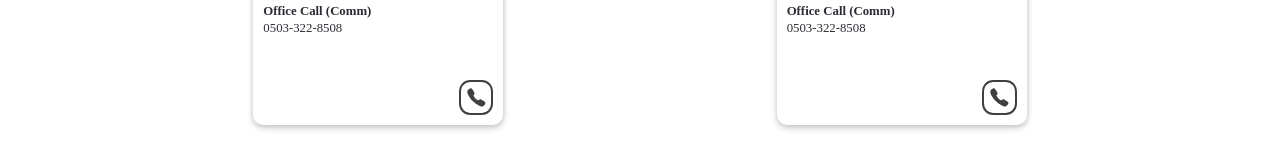
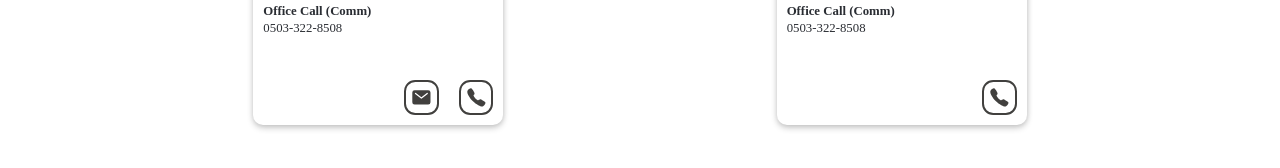
Before and after one commit to PhoenixPlanet/2-2-AHB-UMT-Web, a React (Create React App) app: page / in a window 1280 px wide. Shown: the part 422-590 px from the top of the page. Built offline with nearby package versions, Linux system fonts and the light colour scheme; a web font is replaced by a local one.

Commit message:
feat: Imlement InfoCard actions for tel and mail

```diff
--- a/src/Components/Page-Comp/InfoCard.js
+++ b/src/Components/Page-Comp/InfoCard.js
@@ -3,10 +3,6 @@ import Styles from "./InfoCard.module.css"
 import styled, { css } from "styled-components"
 
 import Card from "../UI/Card";
-import Button from "../UI/Button"
-import Gap from "../UI/Gap";
-
-import { IoCall } from "react-icons/io5"
 
 const InfoCardLayout = css`
 	/* layout settings */
@@ -19,14 +15,14 @@ function InfoCard(props) {
     return (
         <Card cardLayout={InfoCardLayout}>
 			<img className={Styles.Image} src="image/k16umt.jpg" alt="K16 UMT"/>
-			<div className={Styles.Title}>{props.title}</div>
+			<div className={Styles.Title}>
+				{props.title}
+			</div>
 			<div className={Styles.Info}>
 				{props.content}
 			</div>
 			<div className={Styles.Actions}>
-				<Button>
-					<IoCall></IoCall>
-				</Button>
+				{props.actions}
 			</div>
 		</Card>
     );
--- a/src/Components/Page-Comp/InfoCardPanel.js
+++ b/src/Components/Page-Comp/InfoCardPanel.js
@@ -4,6 +4,9 @@ import styled from "styled-components"
 import InfoCard from '../Page-Comp/InfoCard'
 import Gap from '../UI/Gap'
 import ContentWrapper from '../UI/ContentWrapper'
+import Button from '../UI/Button'
+
+import { IoCall, IoMail } from "react-icons/io5"
 
 import Contacts from '../../data/Contacts'
 
@@ -36,7 +39,12 @@ function InfoCardPanel(props) {
 			</ContentWrapper>
 		);
 
-		return <InfoCard key={index} title={title} content={content} image={contact.image}></InfoCard>
+		const actions = [
+			contact.mail && <Button key="mail" onClickEvent={() => window.location.href = `mailto:${contact.mail}`}> <IoMail/> </Button>,
+			contact.tel && <Button key="tel" onClickEvent={() => window.location.href = `tel:${contact.tel}`}> <IoCall/> </Button>
+		]
+
+		return <InfoCard key={index} title={title} content={content} image={contact.image} actions={actions}></InfoCard>
 	});
 
     return (
--- a/src/data/Contacts.json
+++ b/src/data/Contacts.json
@@ -6,7 +6,8 @@
 			{"tag": "Office Call (DSN)", "content": "722-8508"},
 			{"tag": "Office Call (Comm)", "content": "0503-322-8508"}
 		],
-		"image": "image/k16umt.jpg"
+		"tel": "0503-322-8508",
+		"mail": "ytw0113@yahoo.com"
 	},
 	{
 		"name": "2-2 AHB UMT",
@@ -15,6 +16,7 @@
 			{"tag": "Office Call (DSN)", "content": "722-8508"},
 			{"tag": "Office Call (Comm)", "content": "0503-322-8508"}
 		],
-		"image": "image/k16umt.jpg"
+		"image": "image/k16umt.jpg",
+		"tel": "0503-322-8508"
 	}
 ]
```
